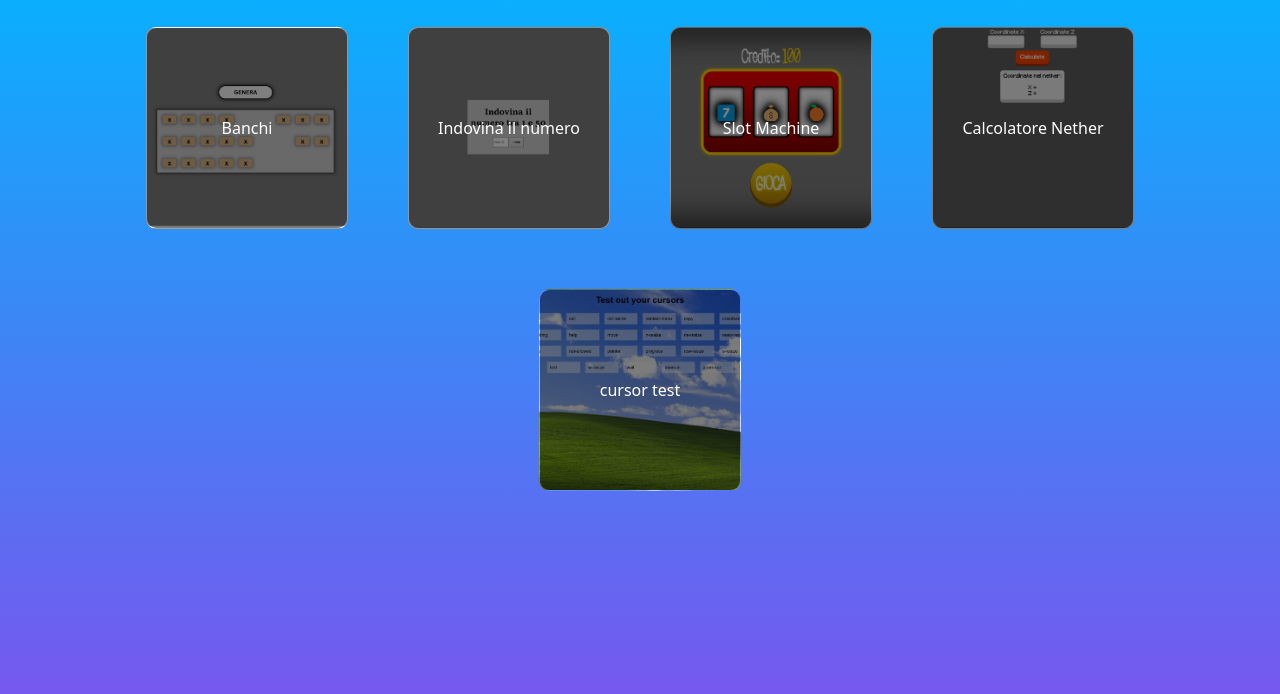
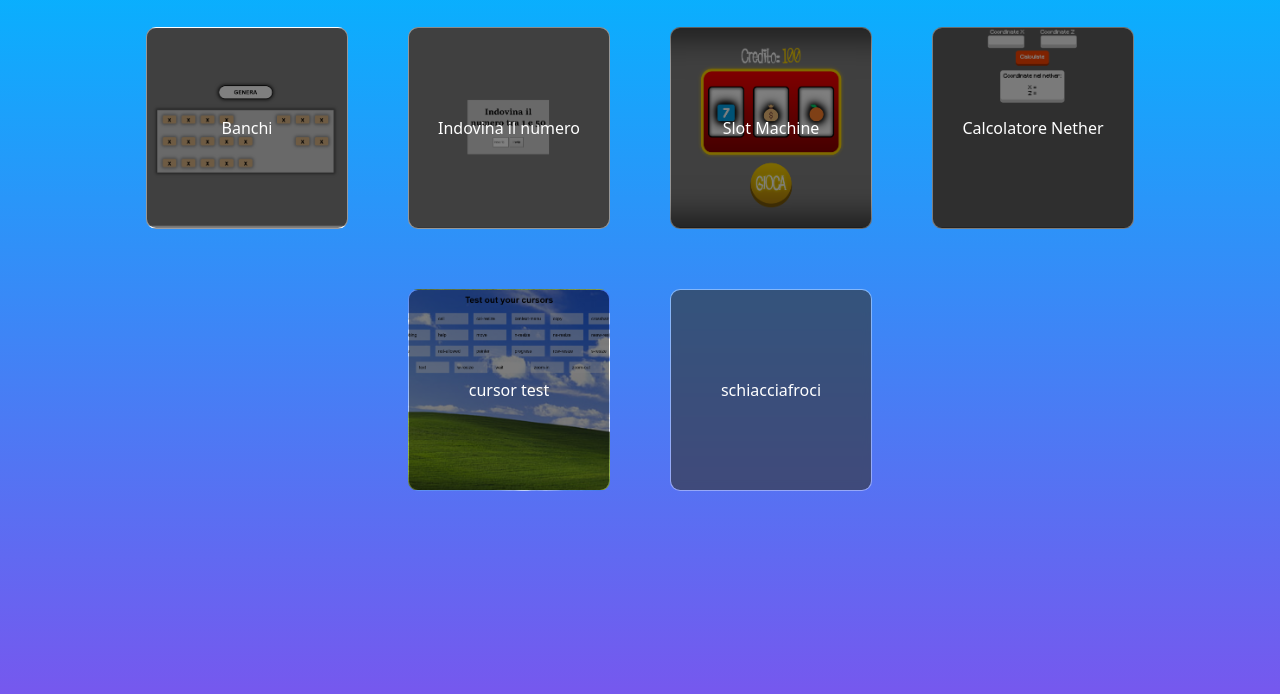
Before and after one commit to centralcano/centralcano.github.io, a plain HTML site: page index.html in a window 1280 px wide. Shown: the part 66-760 px from the top of the page. Drawn offline with Linux system fonts and the light colour scheme.

Commit message:
Update index.html

```diff
--- a/index.html
+++ b/index.html
@@ -34,6 +34,9 @@
             <a id="cursori" href="apps/cursori/index.html">
                   <p>cursor test</p>
             </a>
+            <a id="schiacciafroci" href="apps/schiacciafroci/v2.html">
+                  <p>schiacciafroci</p>
+            </a>
 
       </div>
 
```
